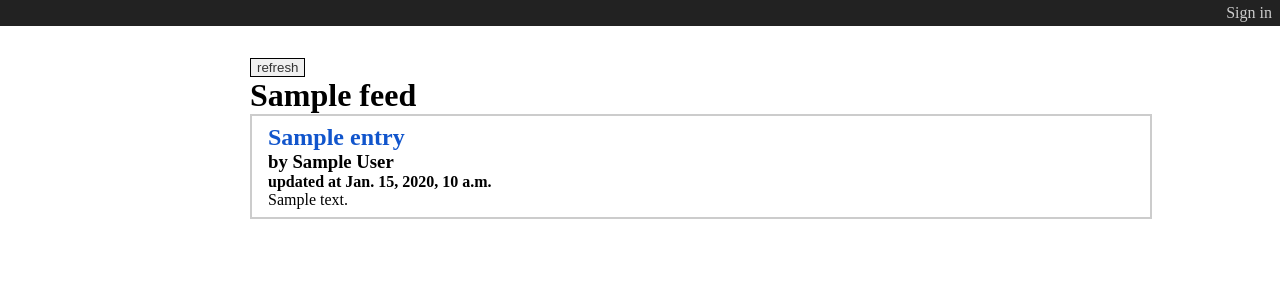
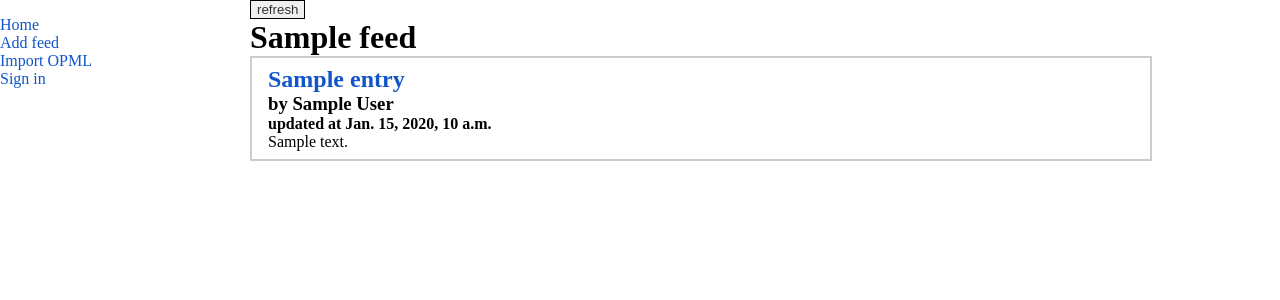
Before and after one commit to jdufresne/feedit, a Django app: template feeds/templates/feeds/feed.html in a window 1280 px wide. Shown: the top 300 px of the page. Run offline with Django 3.2, Linux system fonts and the light colour scheme; the template is opened without the code that fills it: values that come from a table or form of the project are taken from there, others are empty; tables that the repository leaves empty hold one stand-in row (values such as "Sample post"); some libraries are stand-ins or nearby versions.

Commit message:
Removed header, all sidebar now; improved style

```diff
--- a/feeds/templates/feeds/base.html
+++ b/feeds/templates/feeds/base.html
@@ -2,19 +2,4 @@
 
 {% load feeds %}
 
-{% block header %}
-<header>
-  <ul>
-    {% if user.is_authenticated %}
-      <li>{{ user }}</li>
-      <li><a href="{% url  django.contrib.auth.views.logout %}">Sign out</a></li>
-    {% else %}
-      <li><a href="{% url django.contrib.auth.views.login %}">Sign in</a></l>
-    {% endif %}
-  </ul>
-</header>
-{% endblock %}
-
-{% block sidebar %}
-{% if user.is_authenticated %}{% sidebar user %}{% endif %}
-{% endblock %}
+{% block sidebar %}{% sidebar user %}{% endblock %}
--- a/feeds/templates/feeds/tags/sidebar.html
+++ b/feeds/templates/feeds/tags/sidebar.html
@@ -1,13 +1,22 @@
 <sidebar>
   <nav>
     <ul>
+      {% if user.is_authenticated %}
+        <li>{{ user }}</li>
+      {% endif %}
       <li><a href="{% url feedit.feeds.views.home %}">Home</a></li>
       <li><a href="{% url feedit.feeds.views.new_feed %}">Add feed</a></li>
       <li><a href="{% url feedit.feeds.views.import_opml %}">Import OPML</a></li>
+      {% if user.is_authenticated %}
+        <li><a href="{% url  django.contrib.auth.views.logout %}">Sign out</a></li>
+      {% else %}
+        <li><a href="{% url django.contrib.auth.views.login %}">Sign in</a></l>
+      {% endif %}
     </ul>
   </nav>
+  {% if user.is_authenticated %}
     <ul>
-    {% for feed in feeds %}
+      {% for feed in user.feed_set.all %}
         <li>
           <a href="{% url feedit.feeds.views.feed feed.id %}"
              title="{{ feed.uri }}">
@@ -16,4 +25,5 @@
         </li>
       {% endfor %}
     </ul>
+  {% endif %}
 </sidebar>
--- a/feeds/templatetags/feeds.py
+++ b/feeds/templatetags/feeds.py
@@ -4,4 +4,4 @@ register = template.Library()
 
 @register.inclusion_tag('feeds/tags/sidebar.html')
 def sidebar(user):
-    return {'feeds': user.feed_set.all()}
+    return {'user': user}
--- a/static/css/base.css
+++ b/static/css/base.css
@@ -40,28 +40,6 @@ input[type=submit]:hover {
 	color: #000000;
 }
 
-header {
-	background-color: #222222;
-	margin-bottom: 2em;
-    text-align: right;
-    color: #ffffff;
-}
-
-header > ul > li {
-	display: inline;
-}
-
-header > ul > li > a {
-	display: inline-block;
-	padding: 0.25em 0.5em;
-	color: #cccccc;
-}
-
-header > ul > li > a:hover {
-	background-color: #333333;
-	color: #ffffff;
-}
-
 sidebar {
 	float: left;
 	width: 230px;
--- a/templates/base.html
+++ b/templates/base.html
@@ -7,7 +7,6 @@
 	<script type="text/javascript" src="{{ STATIC_URL }}js/feedit.js"></script>
   </head>
   <body>
-	{% block header %}{% endblock %}
 	{% block sidebar %}{% endblock %}
 	<div id="content">{% block content %}{% endblock %}</div>
   </body>
```
Also changed, not shown: feeds/views.py (+1 -7 lines). Lines whose indentation alone changed are shown as unchanged.
